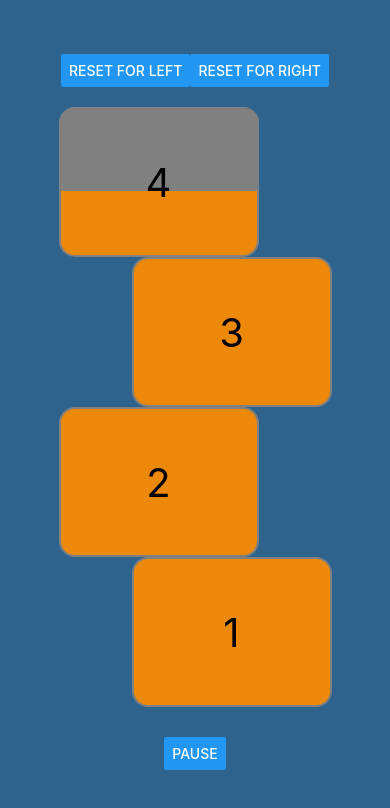
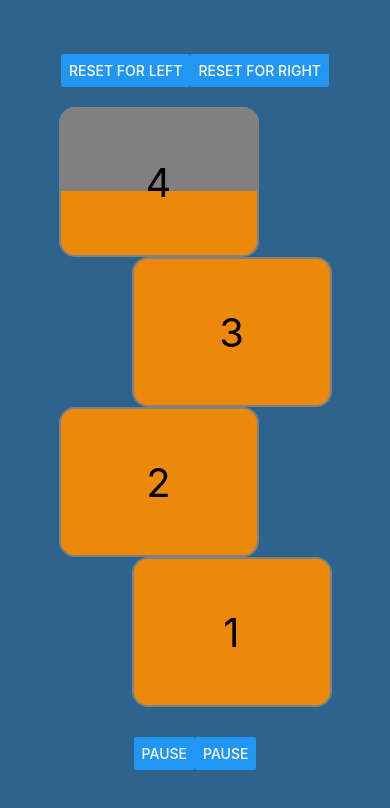
Before and after one commit to MathieuFedrigo/face-a-face, a React Native app: screen / in a window 390 px wide. Both pictures are taken after a click on the button "PLAY". Shown: the top 808 px of the page. Built offline with nearby package versions, Linux system fonts and the light colour scheme.

Commit message:
add 2 pause buttons

```diff
--- a/src/Components/PauseButtons.tsx
+++ b/src/Components/PauseButtons.tsx
@@ -1,5 +1,5 @@
 import { FC } from "react";
-import { Button } from "react-native";
+import { Button, StyleSheet, View } from "react-native";
 import { boardStatusSelector, pause } from "../redux/boardSlice";
 import { useAppDispatch, useAppSelector } from "../redux/hooks";
 
@@ -19,5 +19,17 @@ export const PauseButtons: FC<{onPlay: () => void}> = ({onPlay}) => {
 
   if (isPaused) return <Button title={'PLAY'} onPress={onPlayPress}/>
 
-  return <Button title={'PAUSE'} onPress={onPauseLeftPress}/>
+  return (
+    <View style={styles.buttonContainer}>
+      <Button title={'PAUSE'} onPress={onPauseLeftPress}/>
+      <Button title={'PAUSE'} onPress={onPauseRightPress}/>
+    </View>
+  )
 }
+
+
+const styles = StyleSheet.create({
+  buttonContainer: {
+    flexDirection: 'row',
+  },
+});
```
